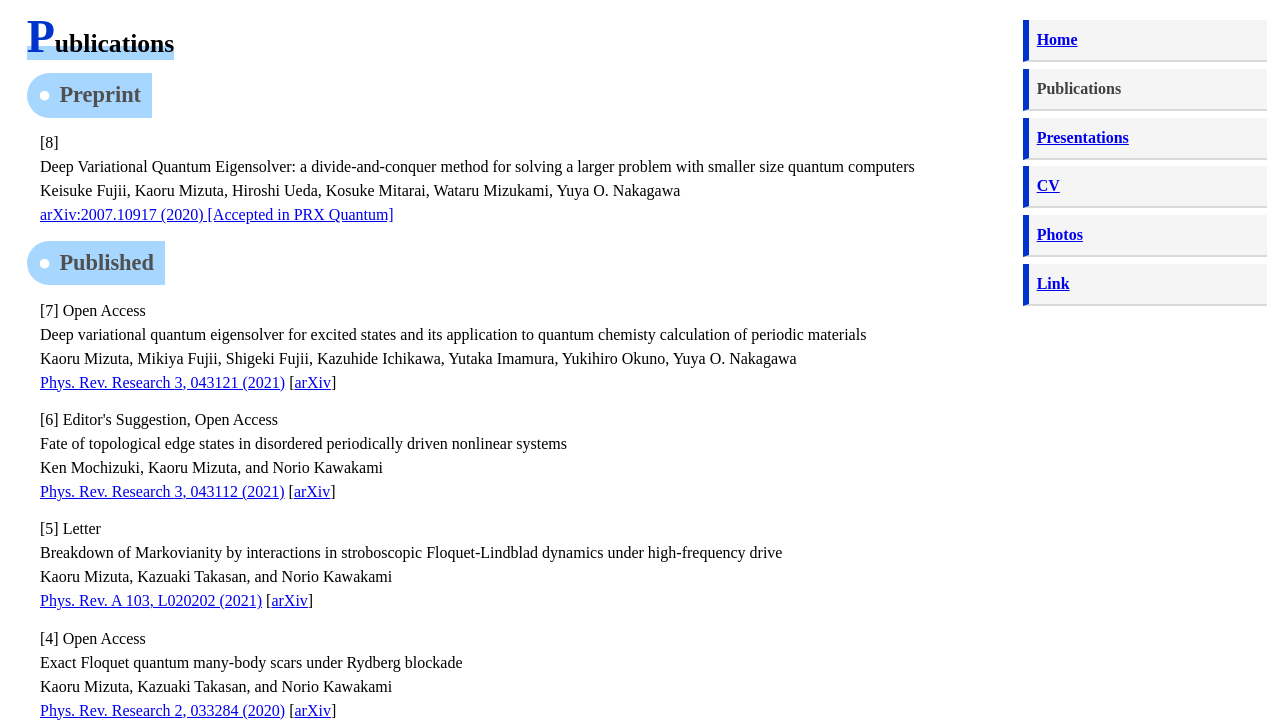
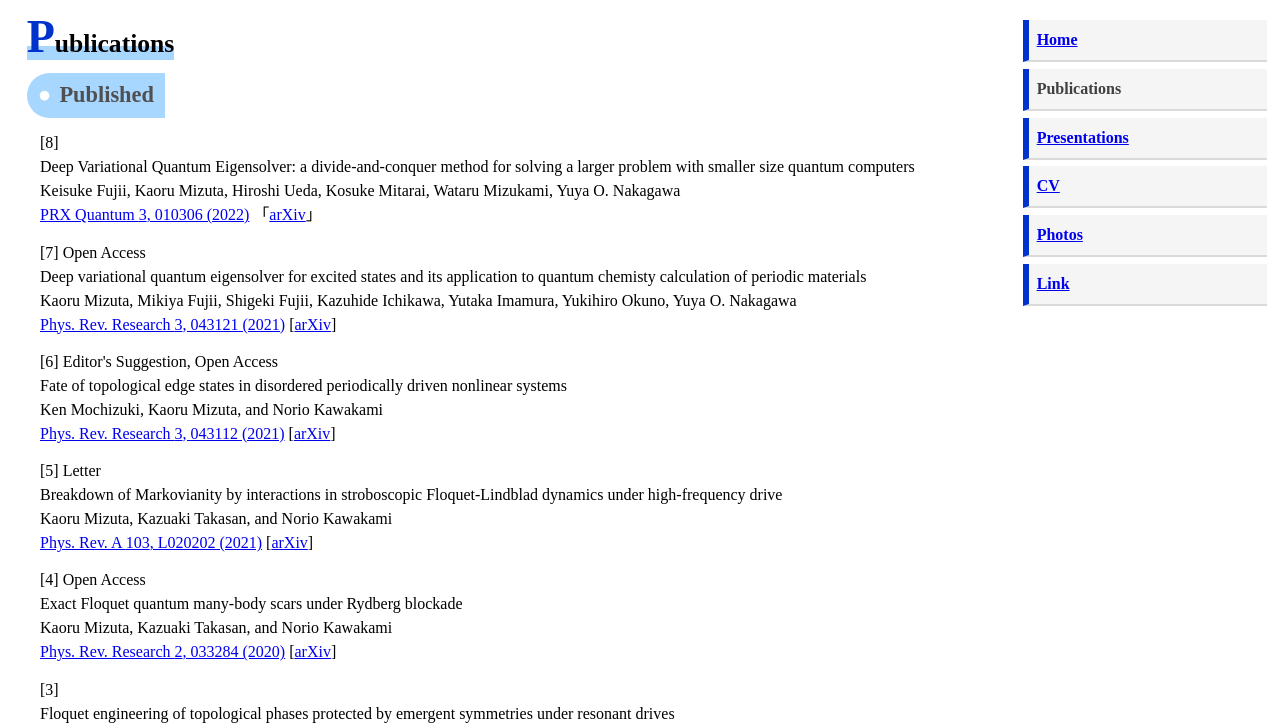
Before and after one commit to K-Mizuta/K-Mizuta.github.io, a plain HTML site: page publication.html in a window 1280 px wide. Shown: the part 956-1682 px from the top of the page. Drawn offline with nearby package versions, Linux system fonts and the light colour scheme.

Commit message:
publication

```diff
--- a/publication.html
+++ b/publication.html
@@ -26,18 +26,16 @@
                     <h1>Publications</h1>
 
                     <div>
-                        <h2>Preprint</h2>
+                        <h2>Published</h2>
                         <ol>
                             <li>
                                 [8] <br />
                                 <strong>Deep Variational Quantum Eigensolver: a divide-and-conquer method for solving a larger problem with smaller size quantum computers</strong><br />
                                 Keisuke Fujii, <strong>Kaoru Mizuta</strong>, Hiroshi Ueda, Kosuke Mitarai, Wataru Mizukami, Yuya O. Nakagawa<br />
-                                <a href="https://arxiv.org/abs/2007.10917">arXiv:2007.10917 (2020) [Accepted in PRX Quantum]</a>
+                                <a href="https://journals.aps.org/prxquantum/abstract/10.1103/PRXQuantum.3.010346">PRX Quantum <strong>3</strong>, 010306 (2022)</a>
+                                「<a href="https://arxiv.org/abs/2007.10917">arXiv</a>」
                             </li>
-                        </ol>
 
-                        <h2>Published</h2>
-                        <ol>
                             <li>
                                 [7] Open Access<br />
                                 <strong>Deep variational quantum eigensolver for excited states and its application to quantum chemisty calculation of periodic materials</strong><br />
```
Also changed, not shown: 1 other file.
